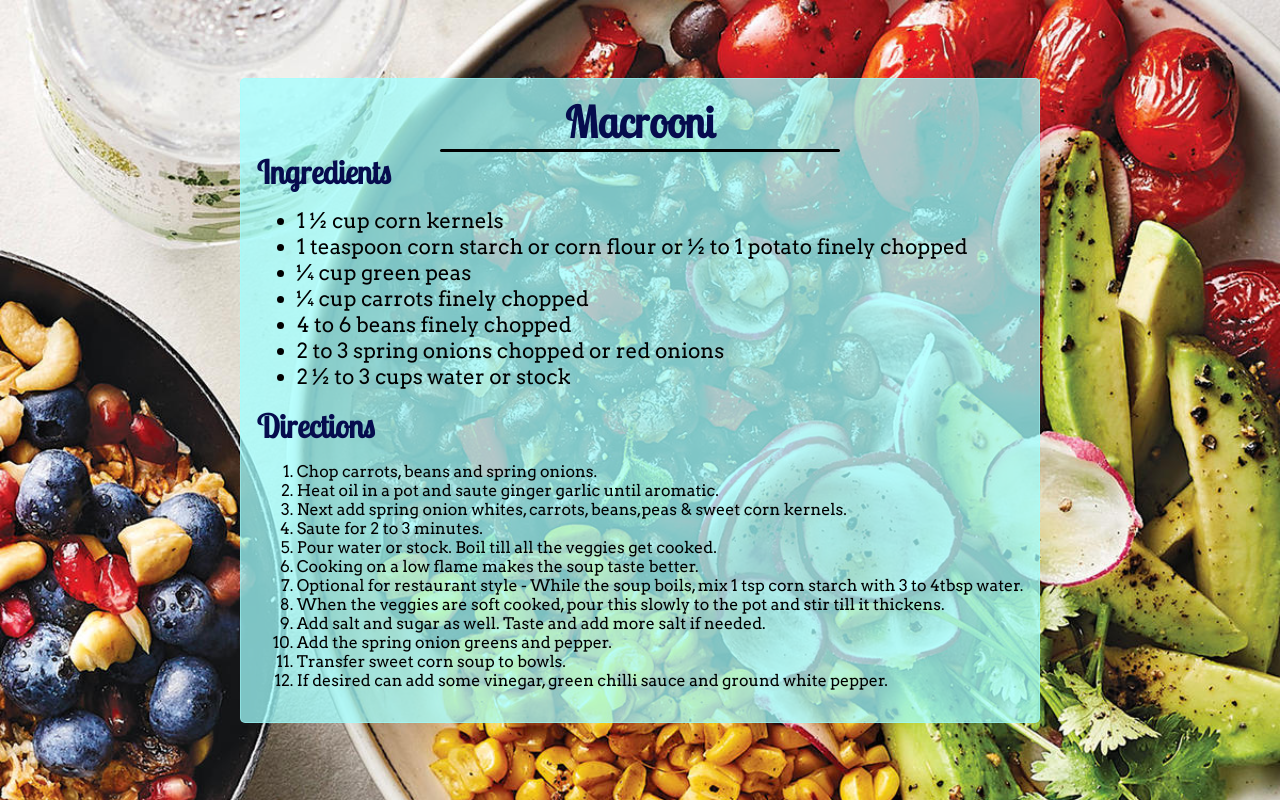
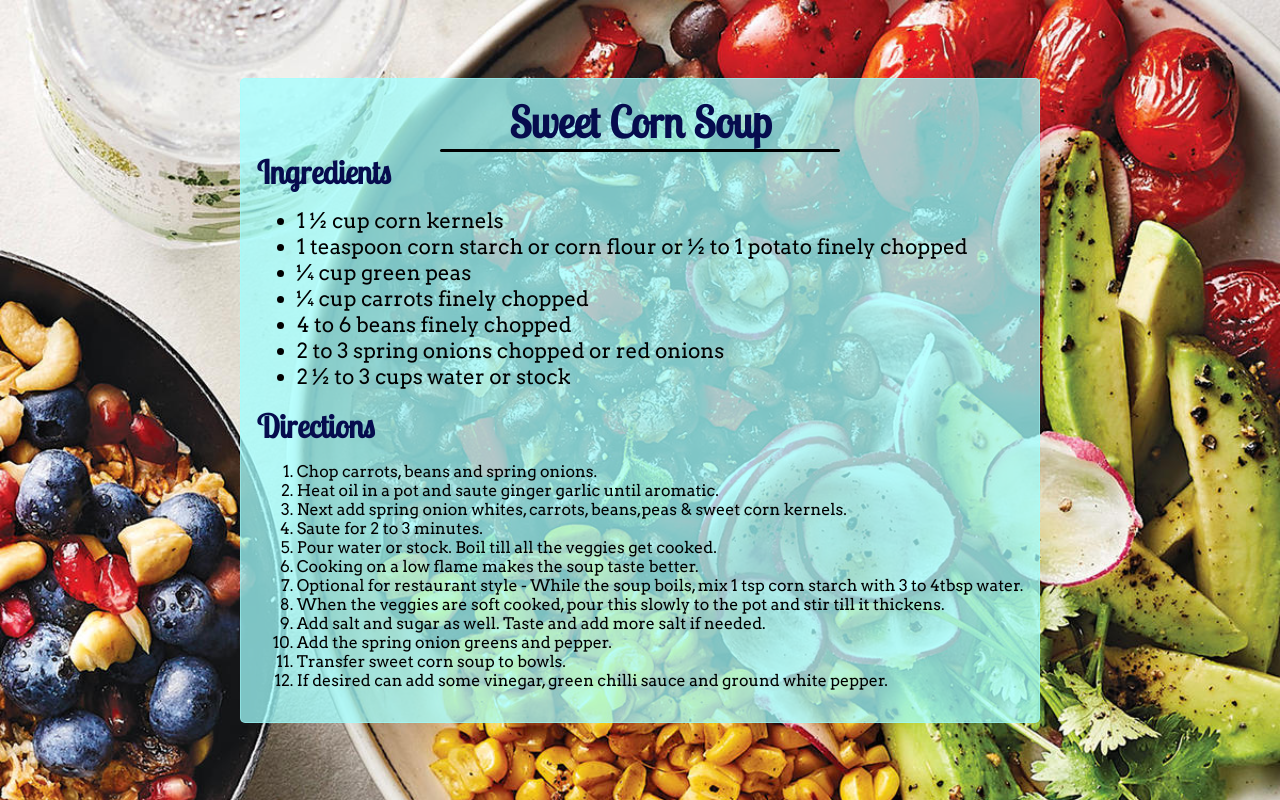
Before and after one commit to manalsolanki/SearchByIngredient, a plain HTML site: page recipe.html in a window 1280 px wide. Drawn offline with Linux system fonts and the light colour scheme.

Commit message:
Comments added to the recipe .html page.

```diff
--- a/recipe.html
+++ b/recipe.html
@@ -7,17 +7,19 @@
     <meta name="viewport" content="width=device-width, initial-scale=1.0">
     <title>Document</title>
     <link rel="stylesheet" type="text/css" href="./CSS/styles.css">
+    <!-- Google fonts  -->
     <link rel="preconnect" href="https://fonts.gstatic.com">
     <link href="https://fonts.googleapis.com/css2?family=Arvo&family=Lobster+Two&display=swap" rel="stylesheet">
 </head>
 
 <body>
-
+<!-- The main body of the page -->
     <main>
         <div class="main-page">
             <div class="main-container">
-                <h1>Macrooni</h1>
+                <h1>Sweet Corn Soup</h1>
                 <div class="line"></div>
+                <!-- List of ingredients -->
                 <div>
                     <h2 class="recipe-heading">Ingredients</h2>
                     <ul class="recipe-list">
@@ -30,6 +32,7 @@
                         <li>2 ½ to 3 cups water or stock</li>
                     </ul>
                 </div>
+                <!-- Steps to follow -->
                 <div>
                     <h2 class="recipe-heading">Directions</h2>
                     <ol>
@@ -52,7 +55,6 @@
             </div>
         </div>
     </main>
-    <script src=""></script>
 </body>
 
 </html>
```
